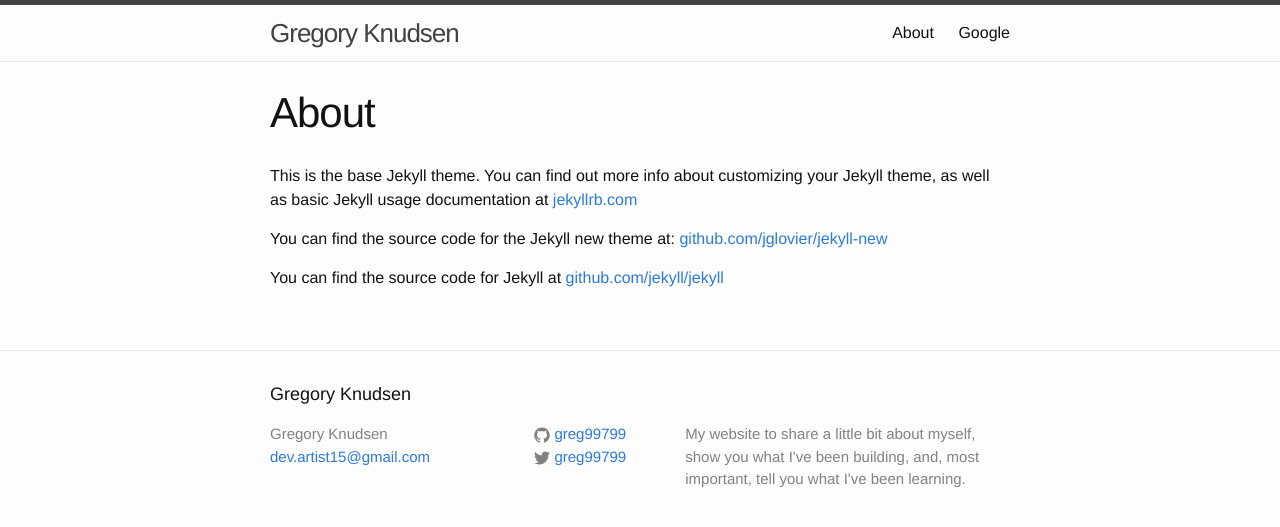
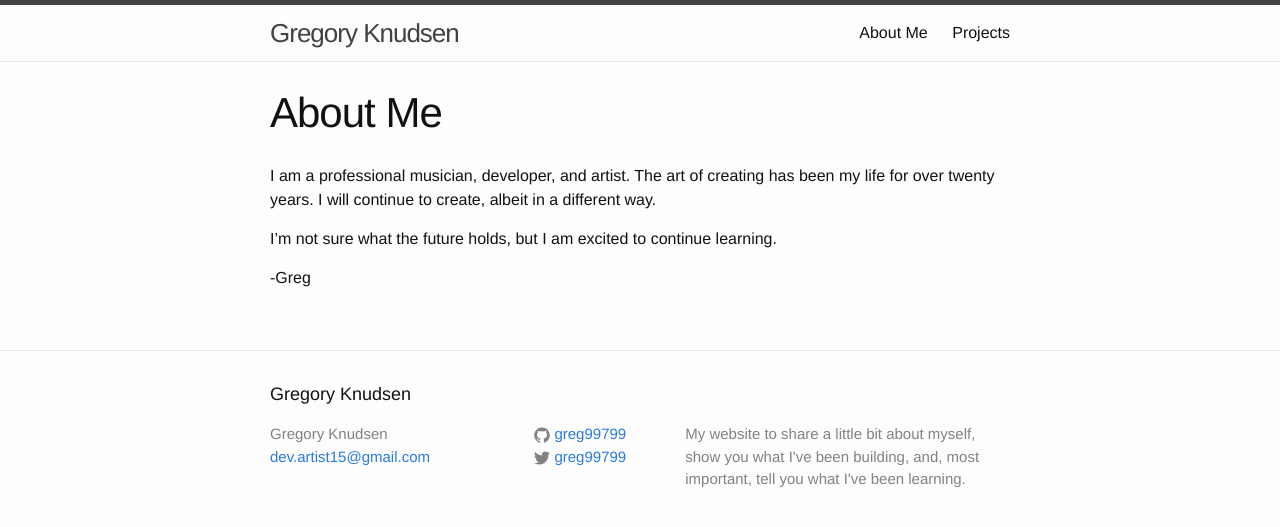
Before and after one commit to gregknudsen/gregknudsen.github.io, a Jekyll site: the page built from about.md, in a window 1280 px wide. Shown: the top 527 px of the page. Built offline with Jekyll 4.4.1, drawn with Linux system fonts in a browser that asks for light colours.

Commit message:
change 'about' page and add projects to navbar

```diff
--- a/about.md
+++ b/about.md
@@ -1,11 +1,11 @@
 ---
 layout: page
-title: About
+title: About Me
 permalink: /about/
 ---
 
-This is the base Jekyll theme. You can find out more info about customizing your Jekyll theme, as well as basic Jekyll usage documentation at [jekyllrb.com](http://jekyllrb.com/)
+I am a professional musician, developer, and artist. The art of creating has been my life for over twenty years. I will continue to create, albeit in a different way.
 
-You can find the source code for the Jekyll new theme at: [github.com/jglovier/jekyll-new](https://github.com/jglovier/jekyll-new)
+I'm not sure what the future holds, but I am excited to continue learning.
 
-You can find the source code for Jekyll at [github.com/jekyll/jekyll](https://github.com/jekyll/jekyll)
+-Greg
--- a/google.html
+++ b/google.html
@@ -1,8 +1,8 @@
 ---
 layout: page
-title : Google
-header : Google
+title : Projects
+header : Projects
 group: navigation
 ---
 
-<meta http-equiv="refresh" content="0; URL=http://www.google.com">
+<a target="_blank"href="http://www.brunzies.com">Brunzies</a>
```
Also changed, not shown: _posts/2015-08-31-what-i-learned.markdown (+4 -4 lines).
